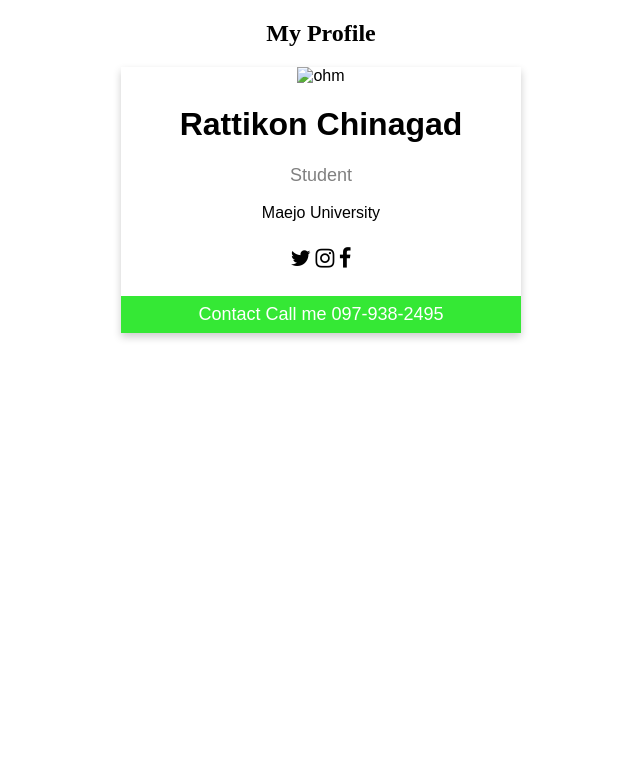
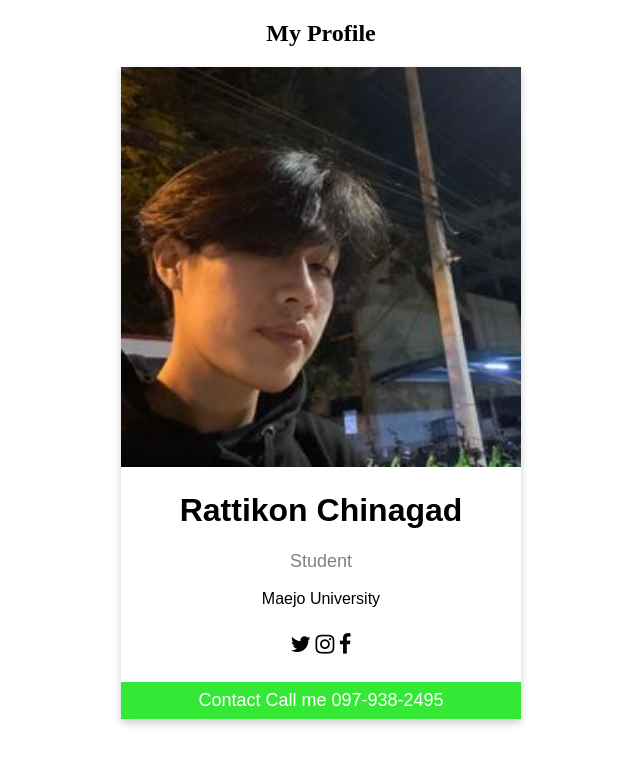
Before and after one commit to zawar6006/Profile1, a plain HTML site: page index.html in a window 1280 px wide. Shown: the whole page, without its empty margins (319-959 px from the left). Drawn offline with Linux system fonts and the light colour scheme; the site is published under a folder, as on GitHub Pages, so addresses that start at the root find nothing.

Commit message:
fix image not show

```diff
--- a/index.html
+++ b/index.html
@@ -45,7 +45,7 @@ button:hover, a:hover {
 <h2 style="text-align:center">My Profile </h2>
 
 <div class="card">
-  <img src="/Ra1.jpg" alt="ohm" style="width:100%">
+  <img src="./Ra1.jpg" alt="ohm" style="width:100%">
   <h1>Rattikon Chinagad</h1>
   <p class="title">Student</p>
   <p>Maejo University</p>
```
